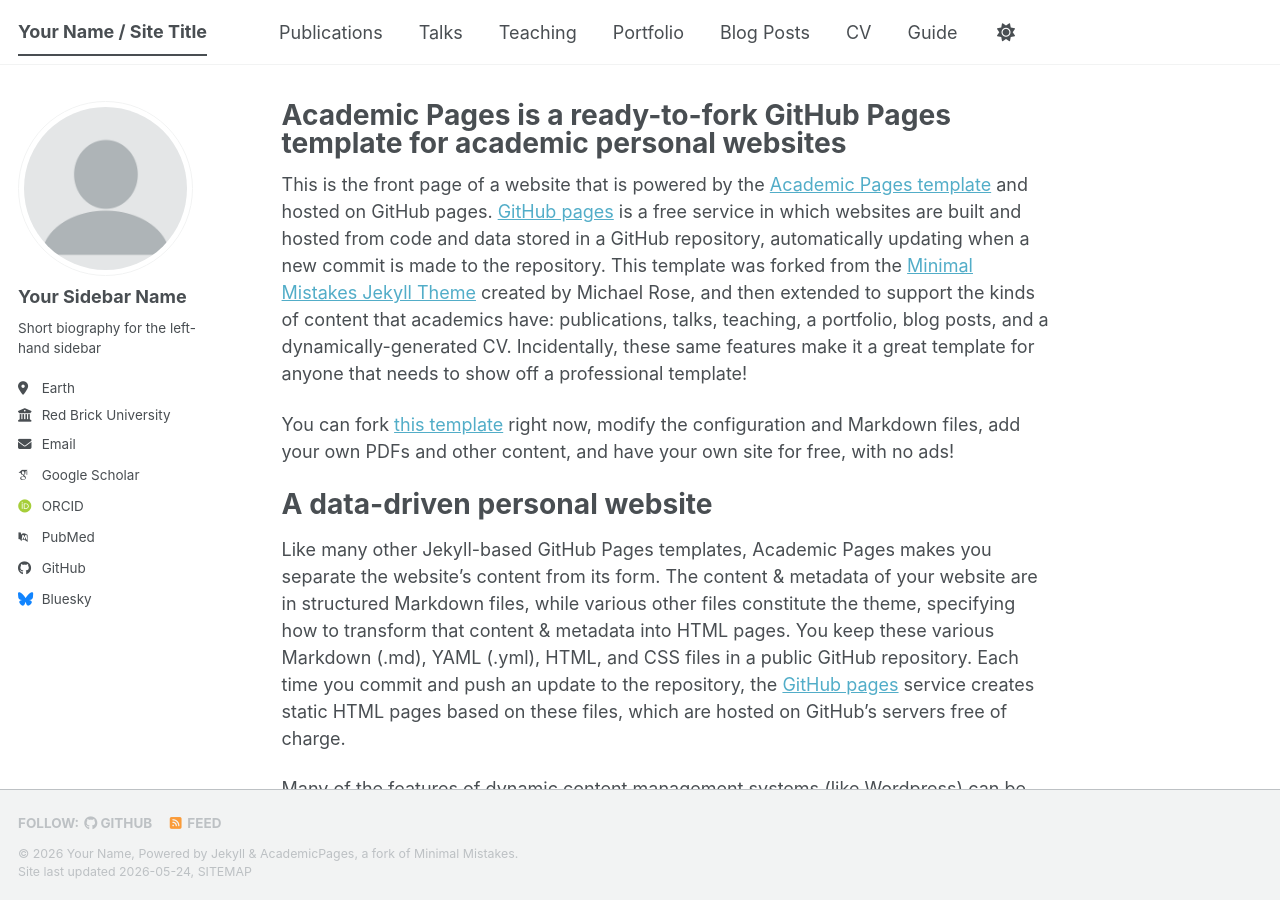
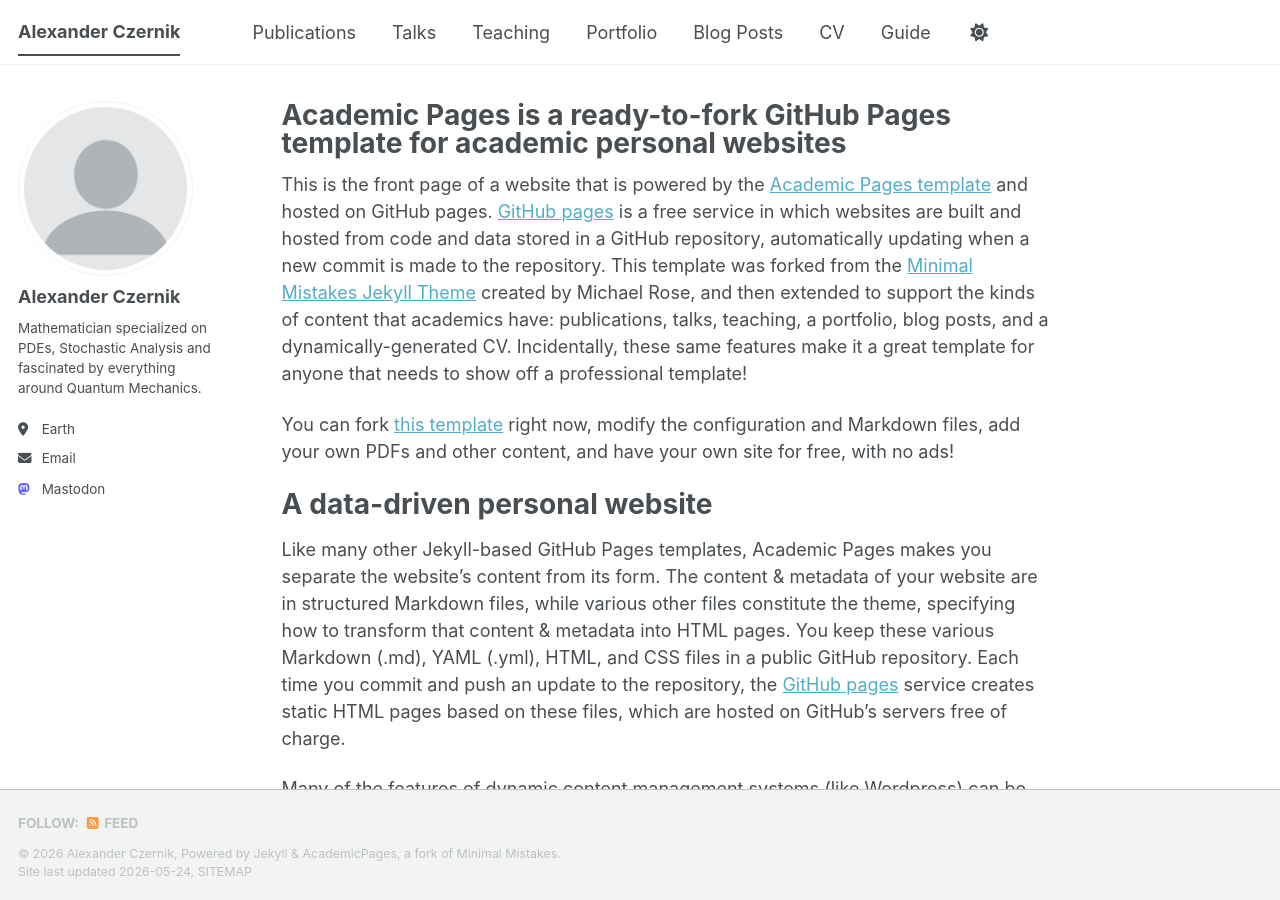
Before and after one commit to alexanderczernik/alexanderczernik.github.io, a Jekyll site: the page built from _pages/about.md, in a window 1280 px wide and 900 px high. Built offline with Jekyll 4.4.1, drawn with Linux system fonts in a browser that asks for light colours; some web fonts are replaced; a script bundle is joined from its source files by our own code; library files that are not in the unit come from our copies.

Commit message:
Update personal information in _config.yml

```diff
--- a/_config.yml
+++ b/_config.yml
@@ -9,14 +9,14 @@
 # Basic Site Settings
 locale                   : "en-US"
 site_theme               : "default" # The available themes options are "default", "air", "sunrise", "mint", "dirt" and "contrast"
-title                    : "Your Name / Site Title"
+title                    : "Alexander Czernik"
 title_separator          : "-"
-name                     : &name "Your Name"
-description              : &description "Your Name's academic portfolio"   # Update this with a general description of your site, this is the default if not overridden by a page
-url                      : https://academicpages.github.io # The base hostname & protocol for your site e.g. "https://[your GitHub username].github.io",
+name                     : &name "Alexander Czernik"
+description              : &description Alexander Czernik's academic portfolio"   # Update this with a general description of your site, this is the default if not overridden by a page
+url                      : https://alexanderczernik.github.io # The base hostname & protocol for your site e.g. "https://[your GitHub username].github.io",
                                                            # or if you already have some other page hosted on Github then use "https://[your GitHub username].github.io/[Your Repo Name]"
 baseurl                  : "" # the subpath of your site, e.g. "/blog"
-repository               : "academicpages/academicpages.github.io"
+repository               : "alexanderczernik/alexanderczernik.github.io"
 
 # Site Author - The following control what appear as part of the author content on the side bar.
 #               If a field is blank the icon and link will not appear, otherwise it will be shown.
@@ -24,24 +24,24 @@ repository               : "academicpages/academicpages.github.io"
 author:
   # Biographic information
   avatar           : "profile.png"
-  name             : "Your Sidebar Name"
+  name             : "Alexander Czernik"
   pronouns         : # example: "she/her"
-  bio              : "Short biography for the left-hand sidebar"
+  bio              : "Mathematician specialized on PDEs, Stochastic Analysis and fascinated by everything around Quantum Mechanics."
   location         : "Earth"
-  employer         : "Red Brick University"
+  employer         : #
   uri              : # URL
-  email            : "none@example.org"
+  email            : "alexander.czernik@posteo.de"
 
   # Academic websites
   academia         : # URL
   arxiv            : # URL - Update with the correct link to your profile
-  googlescholar    : "https://scholar.google.com/citations?user=PS_CX0AAAAAJ"
+  googlescholar    : #"https://scholar.google.com/citations?user=PS_CX0AAAAAJ"
   inspire-hep      : # URL
   impactstory      : # URL
-  orcid            : "https://orcid.org/yourorcidurl"
+  orcid            : #"https://orcid.org/yourorcidurl"
   semantic         : # URL
   ssrn             : # URL
-  pubmed           : "https://www.ncbi.nlm.nih.gov/pubmed/?term=john+snow"
+  pubmed           : #"https://www.ncbi.nlm.nih.gov/pubmed/?term=john+snow"
   researchgate     : # URL
   scopus           : # URL
   zotero           : # URL
@@ -51,13 +51,13 @@ author:
   bitbucket        : # Username - Update with your username on the site
   codepen          : # Username
   dribbble         : # Username
-  github           : "academicpages"
+  github           : #"academicpages"
   kaggle           : # Username
   stackoverflow    : # User number or user number and name (i.e., use "1" or "1/jeff-atwood")
 
   # Social media
   artstation       : # Username
-  bluesky          : "bsky.app" # Replace this with you Bluesky username
+  bluesky          : #"bsky.app" # Replace this with you Bluesky username
   facebook         : # Username
   flickr           : # Username
   foursquare       : # Username
@@ -67,7 +67,7 @@ author:
   instagram        : # Username
   lastfm           : # Username
   linkedin         : # Username
-  mastodon         : # URL
+  mastodon         : https://mastodon.social/@alexanderczernik
   medium           : # URL
   pinterest        : # Username
   soundcloud       : # Username
```
